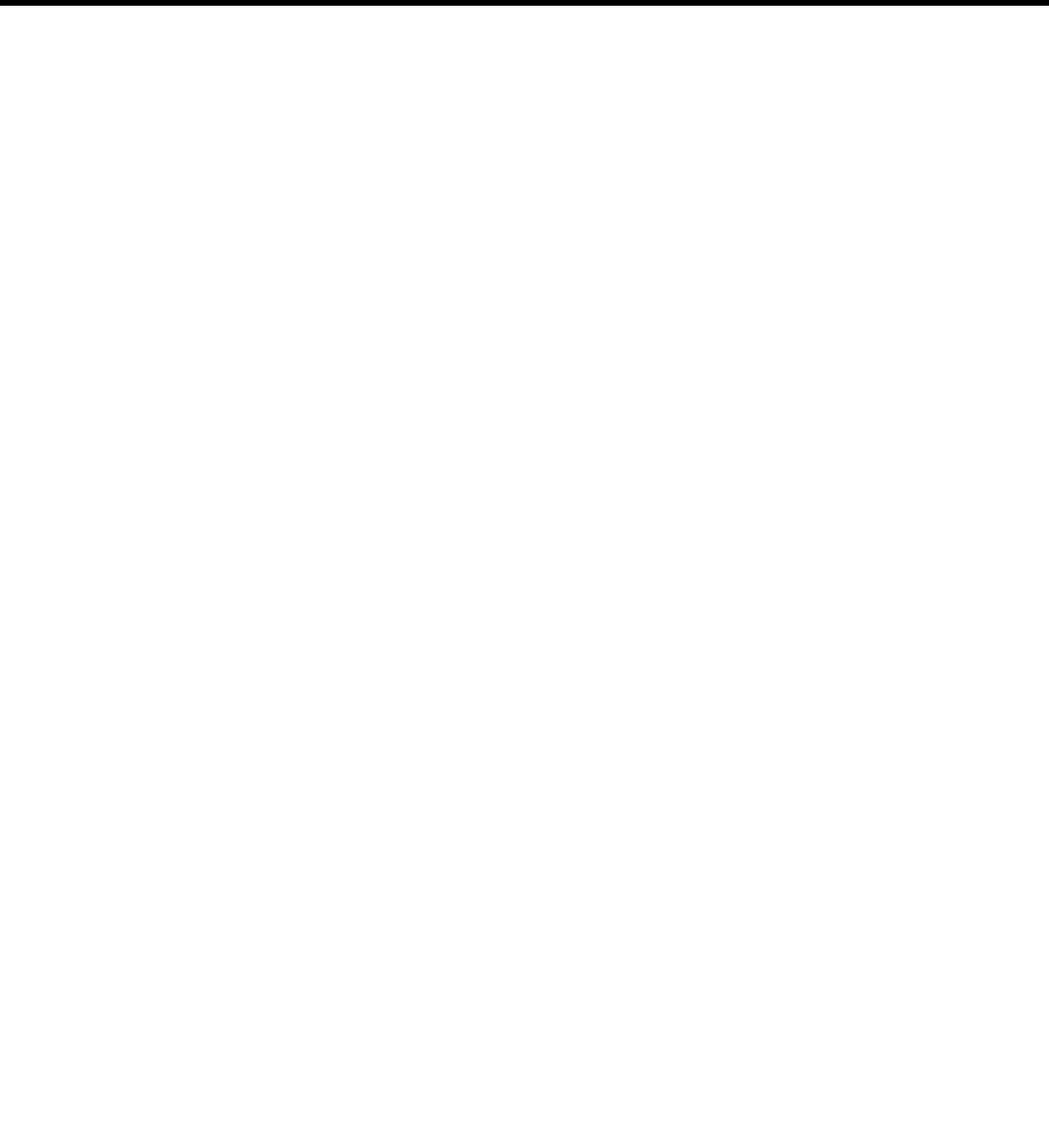
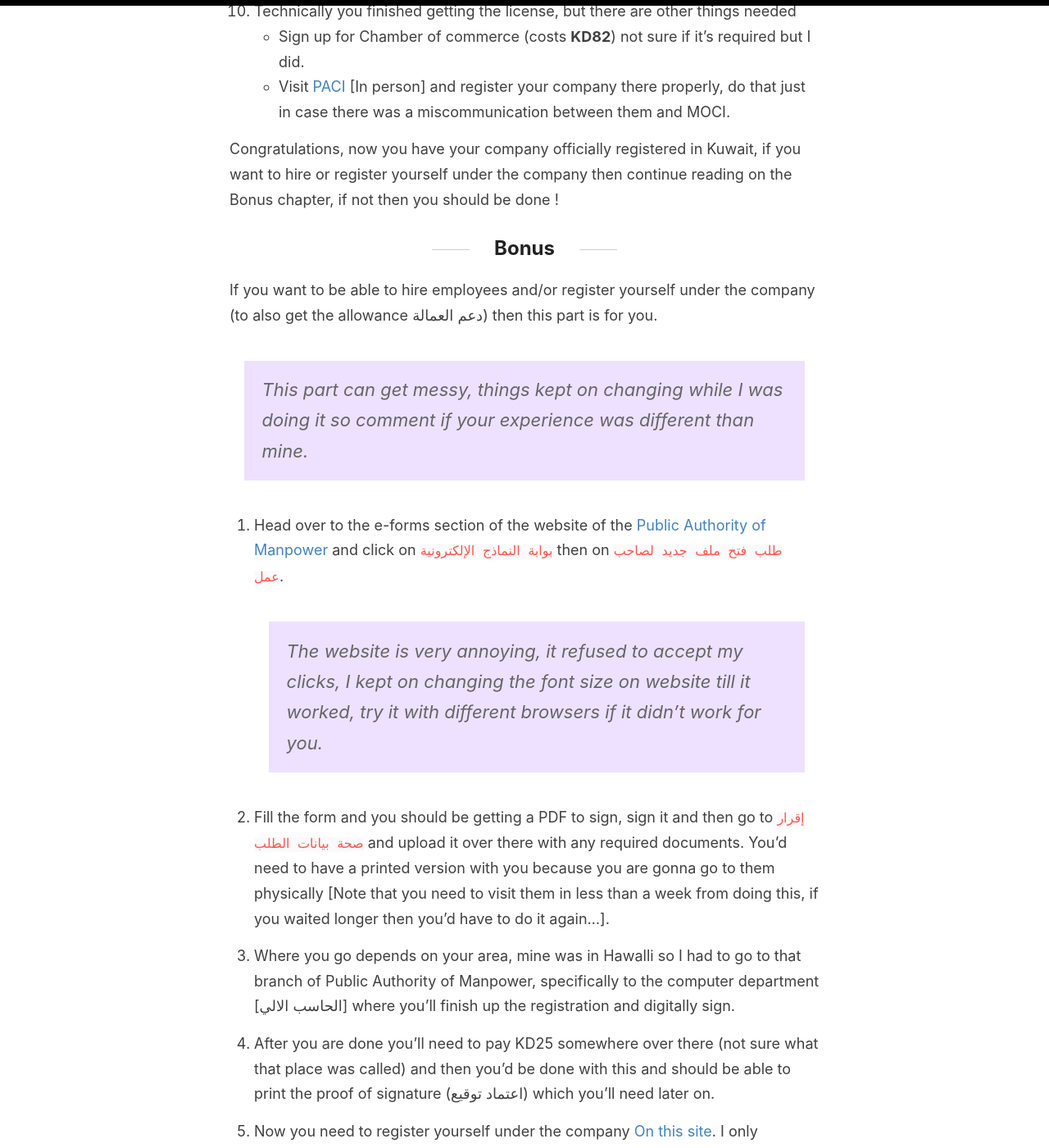
Before and after one commit to Jimmar/jimmar.github.io, a Jekyll site: the page built from _posts/2020-12-13-company-steps-kuwait.md, in a window 1280 px wide and 1400 px high, scrolled down 4993 px. Shown: the whole window at 82% size. Built offline with Jekyll 4.4.1, drawn with Linux system fonts in a browser that asks for light colours; comment, search, counter and statistics services are not loaded; some of the changed text lies outside the part shown.

Commit message:
[Company steps] finished the license part and added part about registering for manpower

```diff
--- a/_posts/2020-12-13-company-steps-kuwait.md
+++ b/_posts/2020-12-13-company-steps-kuwait.md
@@ -60,5 +60,34 @@ If you have the prerequisites figured out, here are the REAL steps.
 
 8. Wait a couple of days [or maybe Immediately, not sure] and go to the `طباعة كتب الجهات الرقابية` section, there might be some more paperwork to be done depending on which activities you picked, if there are any documents to be processed there then print them [I was told they need to be printed in Colors] and head over to KBC again to get them signed then you have to take each document to where it needs to go [Mine for example was one for the Ministry of Media and another for CITRA, take a copy of everything you have with you just in case including the **Company Register** and your **College Certificate**].
 
+9. Now you need to finish the process with each place, as soon as you get the approval from them head over to the KBC website and click on `إصدار ترخيص و دفع الرسوم` section, you'd need to pay **KD87** 😩 and you should be able to print it from them.
+> I suggest that you print this and hang it on your office as soon as are done, I waited one day and I got a rejection message from [PACI](https://www.paci.gov.kw) due to missing license on the door, if that happened you'd need to visit them.
+
+10. Technically you finished getting the license, but there are other things needed
+- Sign up for Chamber of commerce (costs **KD82**) not sure if it's required but I did.
+- Visit [PACI](https://www.paci.gov.kw) [In person] and register your company there properly, do that just in case there was a miscommunication between them and MOCI.
+
+Congratulations, now you have your company officially registered in Kuwait, if you want to hire or register yourself under the company then continue reading on the Bonus chapter, if not then you should be done !
+
+## Bonus
+If you want to be able to hire employees and/or register yourself under the company (to also get the allowance دعم العمالة) then this part is for you.
+
+> This part can get messy, things kept on changing while I was doing it so comment if your experience was different than mine.
+
+1. Head over to the e-forms section of the website of the [Public Authority of Manpower](https://e-forms.manpower.gov.kw/E-Forms/faces/Welcome) and click on `بوابة النماذج الإلكترونية` then on `طلب فتح ملف جديد لصاحب عمل`.
+> The website is very annoying, it refused to accept my clicks, I kept on changing the font size on website till it worked, try it with different browsers if it didn't work for you.
+
+2. Fill the form and you should be getting a PDF to sign, sign it and then go to `إقرار صحة بيانات الطلب` and upload it over there with any required documents. You'd need to have a printed version with you because you are gonna go to them physically [Note that you need to visit them in less than a week from doing this, if you waited longer then you'd have to do it again...].
+
+3. Where you go depends on your area, mine was in Hawalli so I had to go to that branch of Public Authority of Manpower, specifically to the computer department [الحاسب الالي] where you'll finish up the registration and digitally sign.
+
+4. After you are done you'll need to pay KD25 somewhere over there (not sure what that place was called) and then you'd be done with this and should be able to print the proof of signature (اعتماد توقيع) which you'll need later on.
+
+5. Now you need to register yourself under the company [On this site](https://www.manpower.gov.kw/Comp_RegisterNew.aspx). I only registered myself as fifth section (باب خامس) so dunno what's the process for the rest, the 3d section (باب ثالث) is for local hires, not sure what's the case for expats.
+
+6. You'll also need to register for this new ["Ashal" service](https://e-portal.manpower.gov.kw/PamAshalPortalApp/) which you'd use to register the employees.
+> I had an issue while trying to register myself that the only jobs available were driver, tea-boy, and janitor. I went to so many places trying to fix it but somehow it fixed itself after a week.
+
+7. You'd need to register yourself here by filling all the documents under `طلب إشعار تسجيل عمالة وطنية` and then waiting for them to approve/disapprove it.
 
 ===== TBC
```
Also changed, not shown: other parts of _posts/2020-12-13-company-steps-kuwait.md (+1 -1 lines).
